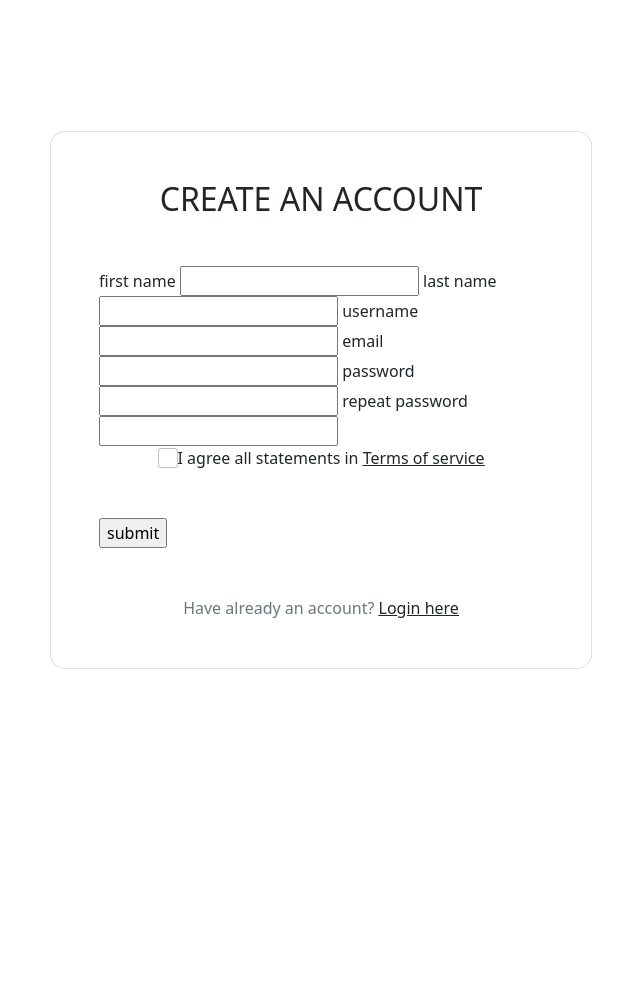
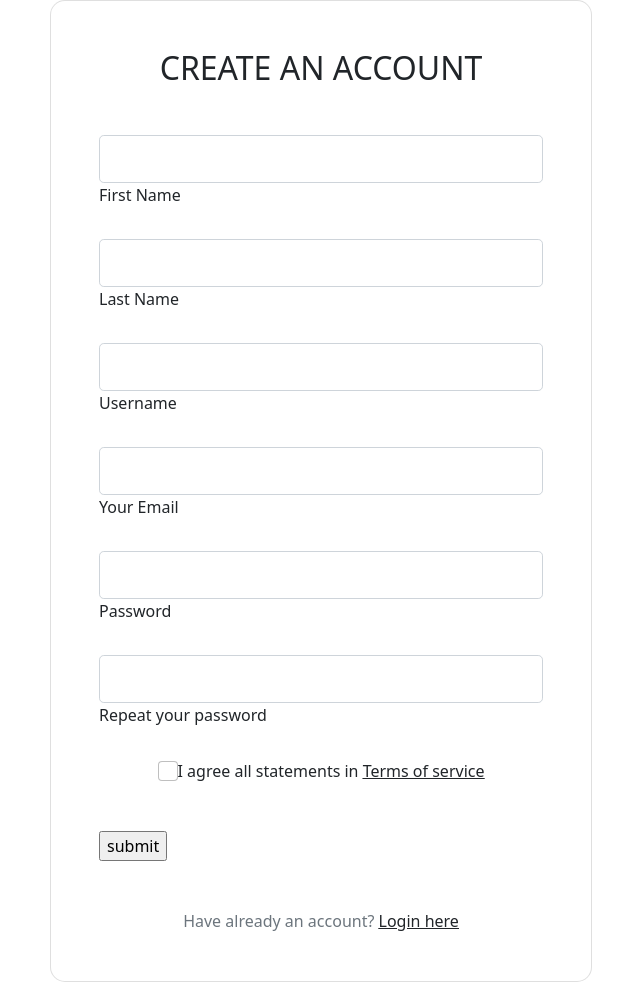
Before and after one commit to Leohemmingsson/D0018E, a Python web app: template src/templates/signup.html in a window 1280 px wide. Shown: the whole page, without its empty margins (319-959 px from the left). Before the commit the page ends 669 px from the top, so only its background shows below. Run offline with Jinja, Linux system fonts and the light colour scheme; the template is opened without the code that fills it, so the values that code supplies are empty; some libraries are stand-ins or nearby versions.

Commit message:
Made original form actually work (should have worked originally)

```diff
--- a/src/templates/signup.html
+++ b/src/templates/signup.html
@@ -28,23 +28,38 @@
                                 <h2 class="text-uppercase text-center mb-5">Create an account</h2>
 
                                 <form method="post">
-                                    <label for="first_name">first name</label>
-                                    <input type="text" name="first_name" value="" />
 
-                                    <label for="last_name">last name</label>
-                                    <input type="text" name="last_name" value="" />
+                                    <div class="form-outline mb-4">
+                                        <input name="first_name" type="text" id="form3Example1cg" class="form-control form-control-lg" />
+                                        <label class="form-label" for="form3Example1cg">First Name</label>
+                                    </div>
 
-                                    <label for="username">username</label>
-                                    <input type="text" name="username" value="" />
+                                    <div class="form-outline mb-4">
+                                        <input name="last_name" type="text" id="form3Example2cg" class="form-control form-control-lg" />
+                                        <label class="form-label" for="form3Example2cg">Last Name</label>
+                                    </div>
 
-                                    <label for="email">email</label>
-                                    <input type="email" name="email" value="" />
+                                    <div class="form-outline mb-4">
+                                        <input name="username" type="text" id="form3Example5cg" class="form-control form-control-lg" />
+                                        <label class="form-label" for="form3Example5cg">Username</label>
+                                    </div>
 
-                                    <label for="password">password</label>
-                                    <input type="password" name="password" value="" />
+                                    <div class="form-outline mb-4">
+                                        <input type="email" id="form3Example3cg" class="form-control form-control-lg" />
+                                        <label class="form-label" for="form3Example3cg">Your Email</label>
+                                    </div>
 
-                                    <label for="password2">repeat password</label>
-                                    <input type="password" name="password2" value="" />
+                                    <div class="form-outline mb-4">
+                                        <input type="password" id="form3Example4cg"
+                                            class="form-control form-control-lg" name="password" />
+                                        <label class="form-label" for="form3Example4cg">Password</label>
+                                    </div>
+
+                                    <div class="form-outline mb-4">
+                                        <input type="password" id="form3Example6cdg"
+                                            class="form-control form-control-lg" name="password2"/>
+                                        <label class="form-label" for="form3Example6cdg">Repeat your password</label>
+                                    </div>
 
                                     <div class="form-check d-flex justify-content-center mb-5">
                                         <input class="form-check-input me-2" type="checkbox" value=""
```
